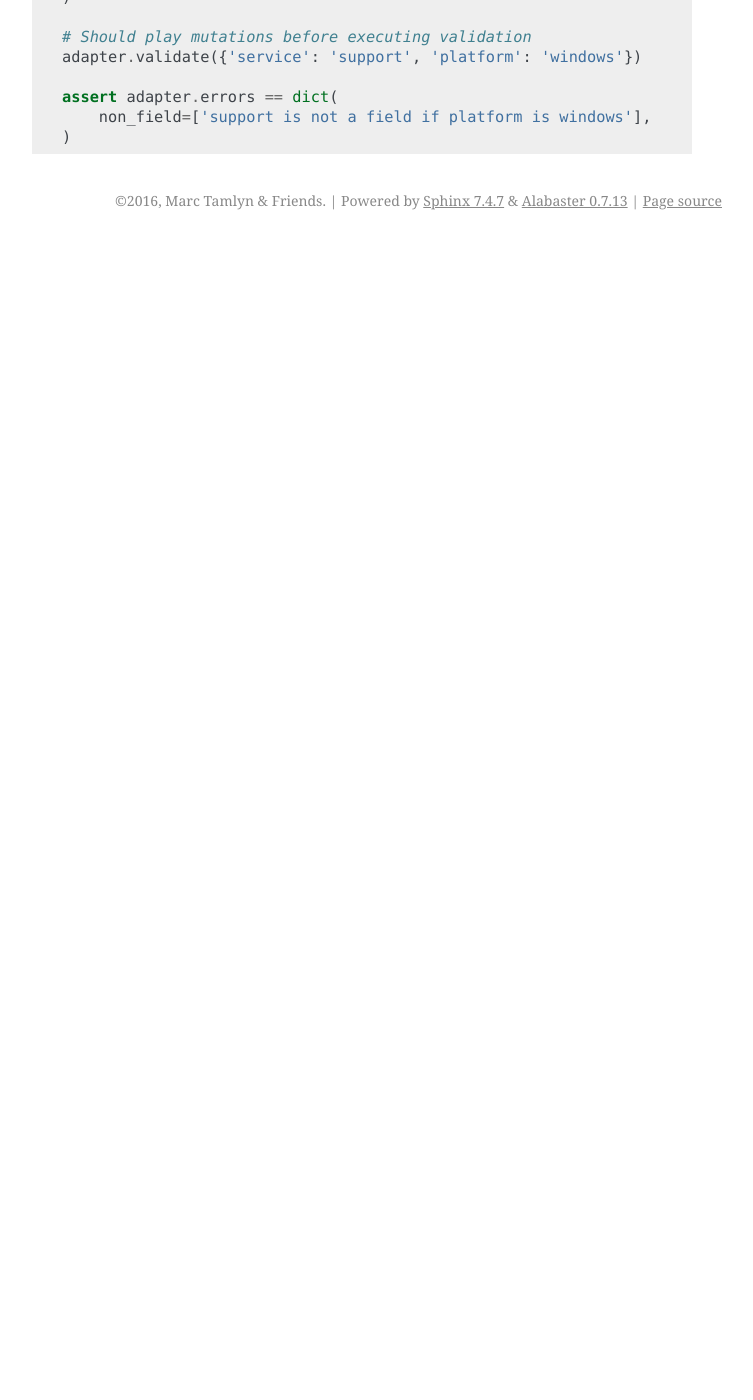
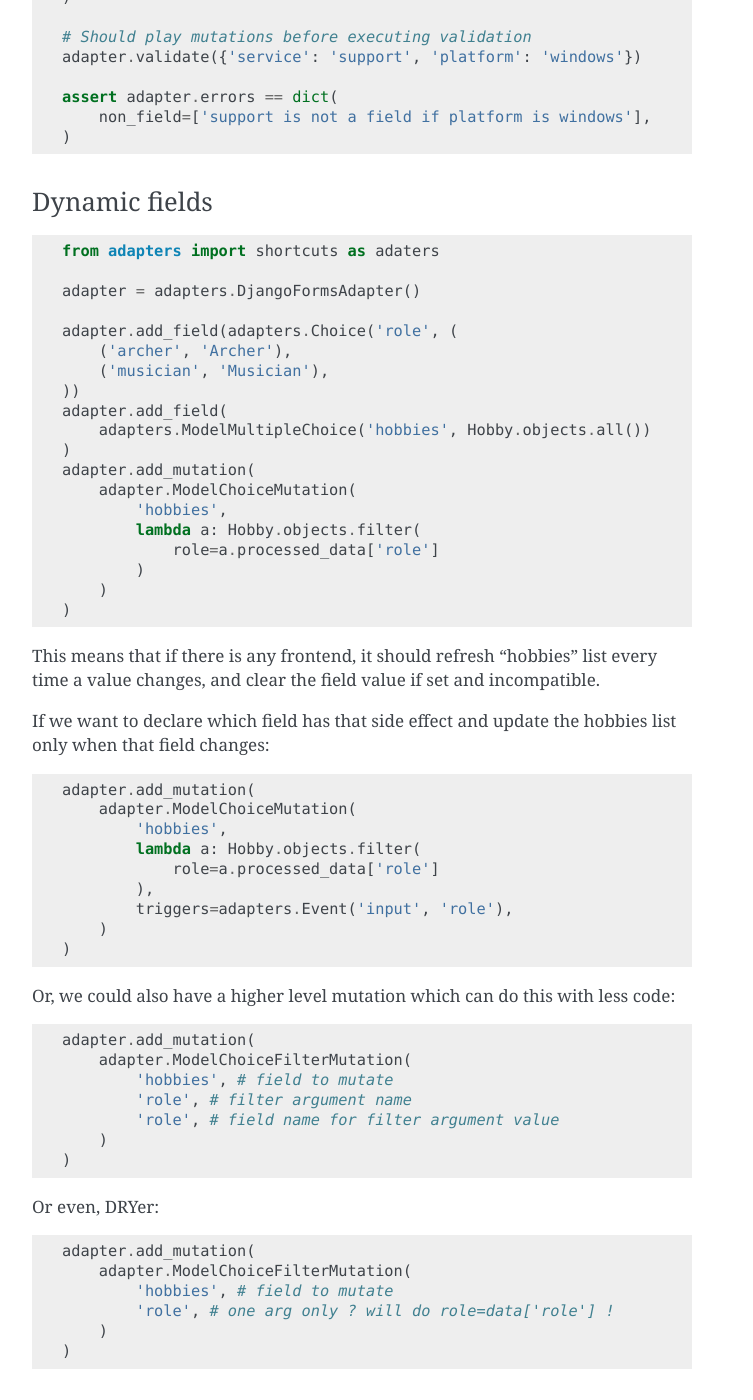
Before and after one commit to mjtamlyn/django-adapters, a Sphinx documentation site: the page built from docs/source/tutorial.rst, in a window 1280 px wide and 1400 px high, scrolled down 6990 px. Shown: the whole window, without its empty margins (388-1141 px from the left). Built offline with Sphinx 7.4.7, drawn with Linux system fonts in a browser that asks for light colours; before the commit the page ends 7230 px from its top, so only the background shows below that.

Commit message:
Mutations on queryset choices

```diff
--- a/docs/source/tutorial.rst
+++ b/docs/source/tutorial.rst
@@ -363,3 +363,70 @@ So, we have the same as above, except we add a different mutation:
     assert adapter.errors == dict(
         non_field=['support is not a field if platform is windows'],
     )
+
+Dynamic fields
+--------------
+
+.. code-block:: python
+
+    from adapters import shortcuts as adaters
+
+    adapter = adapters.DjangoFormsAdapter()
+
+    adapter.add_field(adapters.Choice('role', (
+        ('archer', 'Archer'),
+        ('musician', 'Musician'),
+    ))
+    adapter.add_field(
+        adapters.ModelMultipleChoice('hobbies', Hobby.objects.all())
+    )
+    adapter.add_mutation(
+        adapter.ModelChoiceMutation(
+            'hobbies',
+            lambda a: Hobby.objects.filter(
+                role=a.processed_data['role']
+            )
+        )
+    )
+
+This means that if there is any frontend, it should refresh "hobbies" list
+every time a value changes, and clear the field value if set and incompatible.
+
+If we want to declare which field has that side effect and update the hobbies
+list only when that field changes:
+
+.. code-block:: python
+
+    adapter.add_mutation(
+        adapter.ModelChoiceMutation(
+            'hobbies',
+            lambda a: Hobby.objects.filter(
+                role=a.processed_data['role']
+            ),
+            triggers=adapters.Event('input', 'role'),
+        )
+    )
+
+Or, we could also have a higher level mutation which can do this with less
+code:
+
+.. code-block:: python
+
+    adapter.add_mutation(
+        adapter.ModelChoiceFilterMutation(
+            'hobbies', # field to mutate
+            'role', # filter argument name
+            'role', # field name for filter argument value
+        )
+    )
+
+Or even, DRYer:
+
+.. code-block:: python
+
+    adapter.add_mutation(
+        adapter.ModelChoiceFilterMutation(
+            'hobbies', # field to mutate
+            'role', # one arg only ? will do role=data['role'] !
+        )
+    )
```
